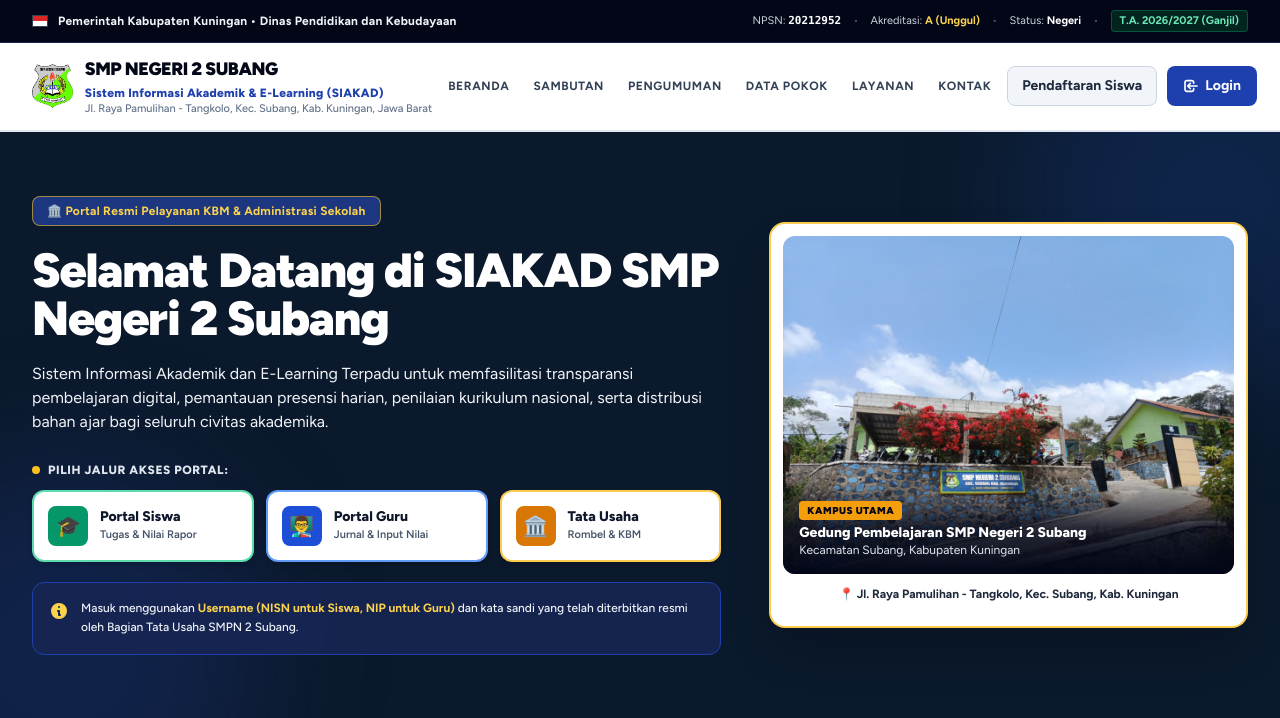
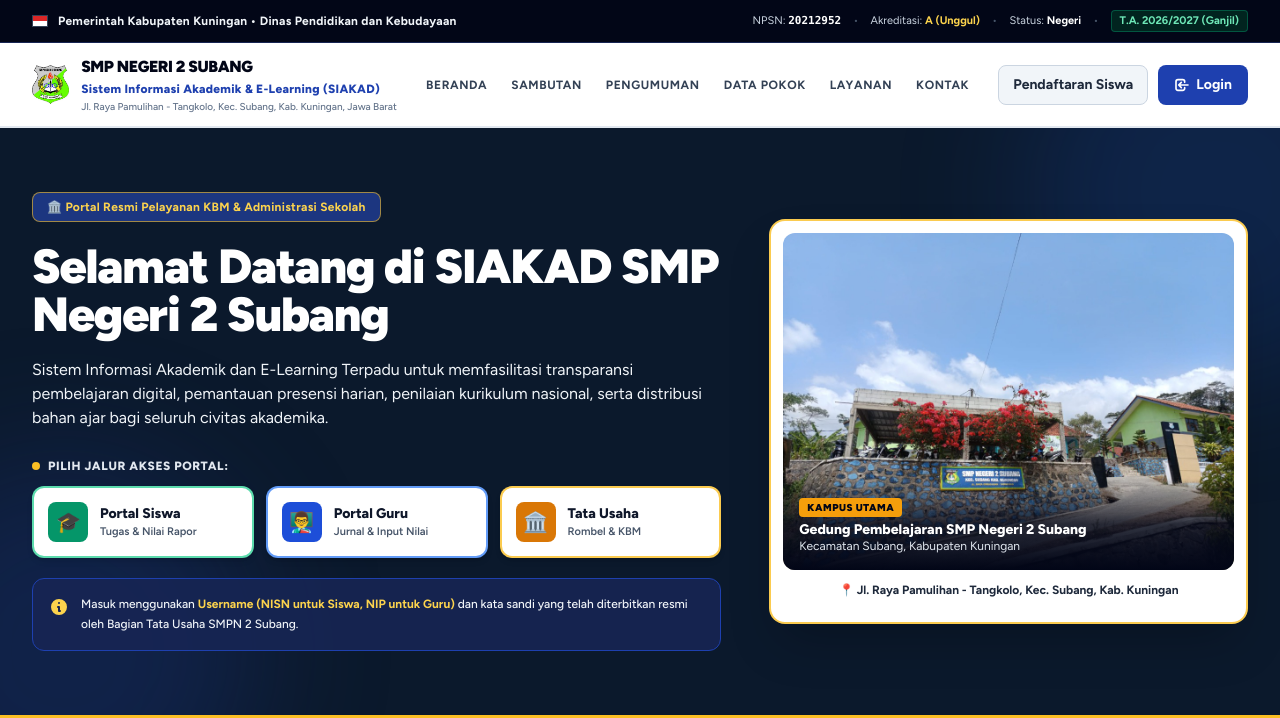
Before and after one commit to twelight03/Siakad-dan-E-Learning-SMPN-2-Subang, a Laravel app: page / in a window 1280 px wide. Shown: the top 718 px of the page. Run offline with Laravel 12, Linux system fonts and the light colour scheme; data comes from the database, SQL or seed files in the repository; data that the repository does not hold is empty; style sheets or scripts are compiled from the project's sources.

Commit message:
fix(ui): adjust landing page logo size to proportional compact dimensions

```diff
--- a/resources/views/welcome.blade.php
+++ b/resources/views/welcome.blade.php
@@ -52,16 +52,16 @@
                 <img
                     src="{{ asset('images/logo-smpn2.png') }}"
                     alt="Logo SMP Negeri 2 Subang"
-                    class="h-11 sm:h-13 w-auto object-contain flex-shrink-0 group-hover:scale-105 transition-transform"
+                    class="h-9 sm:h-10 w-auto object-contain flex-shrink-0 group-hover:scale-105 transition-transform"
                 />
                 <div>
-                    <h1 class="text-base sm:text-lg font-black text-slate-950 tracking-tight leading-none group-hover:text-blue-800 transition-colors">
+                    <h1 class="text-sm sm:text-base font-black text-slate-950 tracking-tight leading-none group-hover:text-blue-800 transition-colors">
                         SMP NEGERI 2 SUBANG
                     </h1>
-                    <p class="text-xs font-extrabold text-blue-800 mt-0.5 tracking-wide">
+                    <p class="text-[11px] sm:text-xs font-extrabold text-blue-800 mt-0.5 tracking-wide">
                         Sistem Informasi Akademik & E-Learning (SIAKAD)
                     </p>
-                    <p class="text-[11px] text-slate-500 font-medium hidden xl:block">
+                    <p class="text-[10px] text-slate-500 font-medium hidden xl:block mt-0.5">
                         Jl. Raya Pamulihan - Tangkolo, Kec. Subang, Kab. Kuningan, Jawa Barat
                     </p>
                 </div>
@@ -569,7 +569,7 @@
                 <!-- Col 1: School Identity -->
                 <div class="space-y-3.5 md:col-span-1">
                     <div class="flex items-center space-x-3">
-                        <img src="{{ asset('images/logo-smpn2.png') }}" alt="Logo SMP Negeri 2 Subang" class="h-12 w-auto object-contain">
+                        <img src="{{ asset('images/logo-smpn2.png') }}" alt="Logo SMP Negeri 2 Subang" class="h-10 w-auto object-contain">
                         <div>
                             <span class="font-black text-white text-sm block">SMP Negeri 2 Subang</span>
                             <span class="text-slate-300 text-[11px] font-medium">Kabupaten Kuningan, Jawa Barat</span>
```
